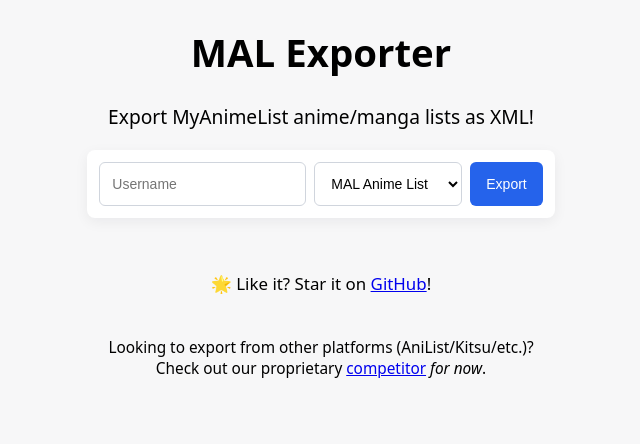
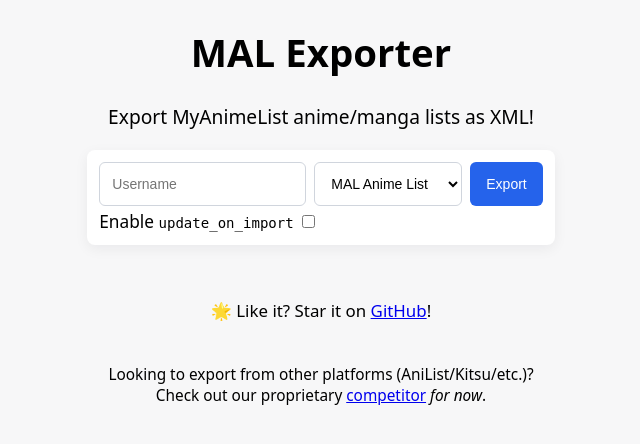
Before and after one commit to nutzboi/MAL-Exporter, a PHP site: page / in a window 1280 px wide. Shown: the top 444 px of the page, without its empty margins (319-959 px from the left). Run offline with PHP 8.4, Linux system fonts and the light colour scheme.

Commit message:
update_on_import setting in website.

```diff
--- a/src/export.php
+++ b/src/export.php
@@ -3,12 +3,14 @@
 if(isset($_POST["type"]) && isset($_POST["user"])){
 	$type = $_POST["type"];
 	$user = $_POST["user"];
+	$update = ($_POST["update"]=="on"?1:0);
 	$success = 0;
 	$output = "";
 	try{
 		if(substr($type, 0, 3) == "mal"){
 			require_once "mal.php";
 			$username = $user;
+			$update_on_import = $update;
 			$loadjson = "";
 			if($type == "malmanga")
 				$loadjson = getdata($user, "manga");
--- a/src/index.html
+++ b/src/index.html
@@ -29,14 +29,17 @@
 			justify-content: center;
 		}
 
+		.form-block {
+			padding: 10px;
+			border-radius: 8px;
+			box-shadow: 0 4px 14px rgba(20,20,30,0.06);
+			background: #fff;
+		}
 		.form-row {
+			padding: 2px;
 			display: flex;
 			gap: 8px;
 			align-items: stretch; /* ensures children stretch to same height */
-			background: #fff;
-			padding: 12px;
-			border-radius: 8px;
-			box-shadow: 0 4px 14px rgba(20,20,30,0.06);
 		}
 
 		/* Use a CSS custom property for control height */
@@ -132,13 +135,18 @@
 	<h1>MAL Exporter</h1>
 	<p>Export MyAnimeList anime/manga lists as XML!</p>
 	<div class="wrapper">
-		<form class="form-row" action="export.php" method="post">
+		<form class="form-block" action="export.php" method="post">
+		<span class="form-row">
 			<div class="control grow"><input type="text" name="user" placeholder="Username" /></div>
 			<div class="control"><select name="type" aria-label="List Type">
 				<option value="malanime">MAL Anime List</option>
 				<option value="malmanga">MAL Manga List</option>
 			</select></div>
 			<div class="control"><button type="submit">Export</button></div>
+		</span>
+		<span class="form-row">
+			<label for="update" style="font-size:90%">Enable <code>update_on_import</code> <input type="checkbox" name="update">
+		</span>
 		</form>
 	</div>
 	<br><br>
```
